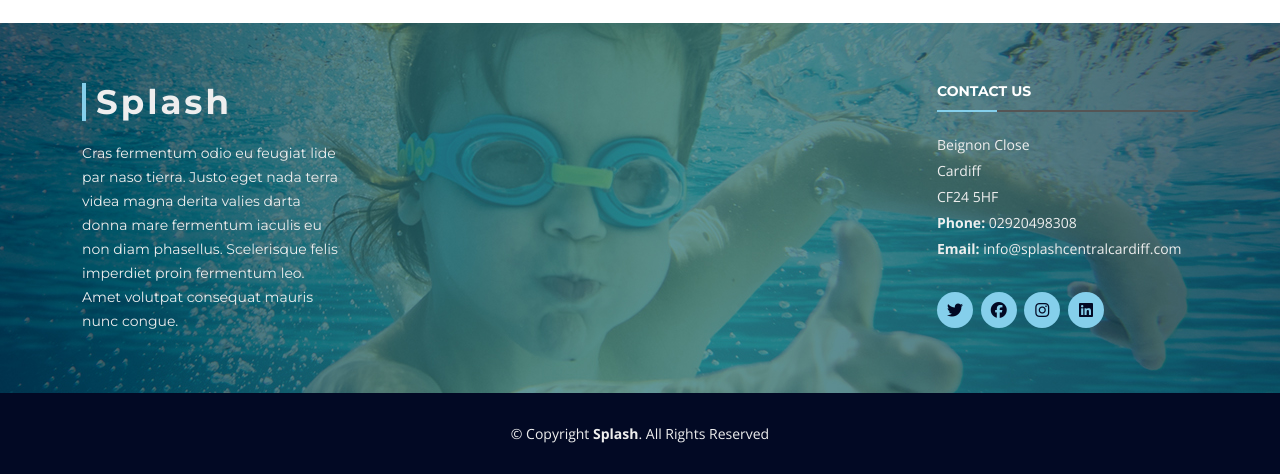
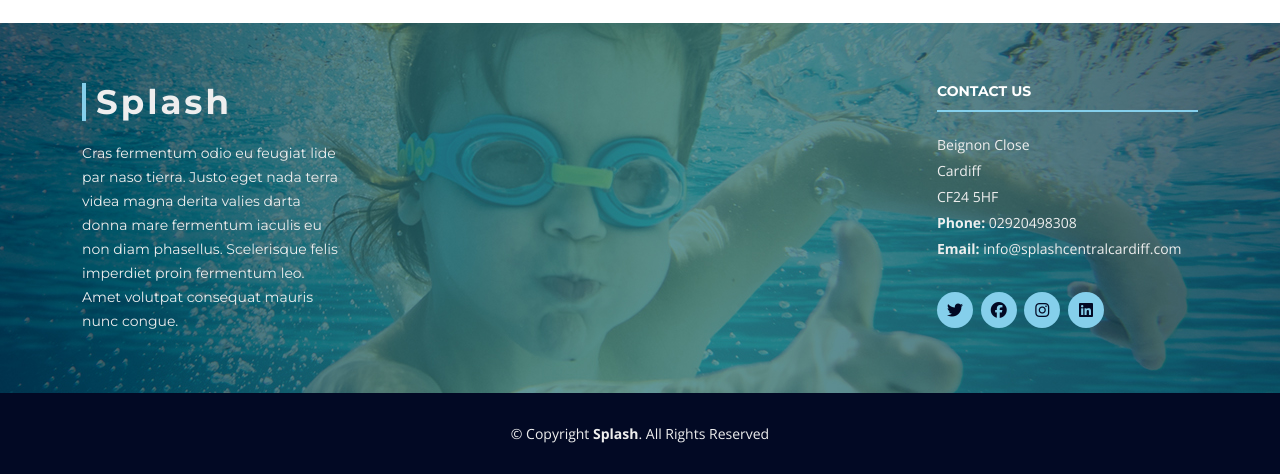
Before and after one commit to PhilEllis/Splash_Swim_School, a Django app: page / in a window 1280 px wide. Shown: the part 4378-4852 px from the top of the page. Run offline with Django 3.2, Linux system fonts and the light colour scheme; some libraries are stand-ins or nearby versions.

Commit message:
Fix!: Footer line edit

```diff
--- a/static/css/base.css
+++ b/static/css/base.css
@@ -786,7 +786,7 @@ Sections Header
 
 #footer .footer-top h4::before {
   right: 0;
-  background: #555;
+  background: #85cfeb;
 }
 
 #footer .footer-top h4::after {
```
